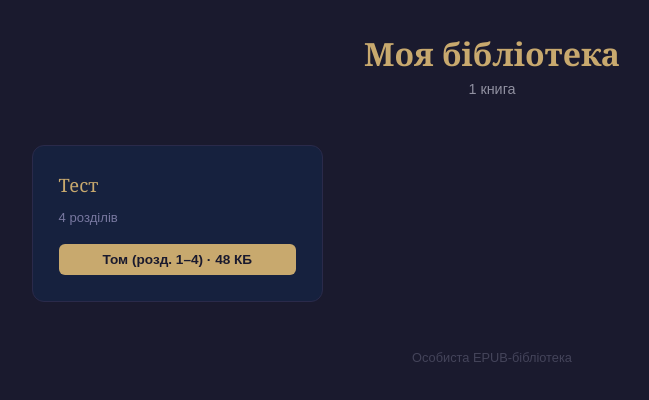
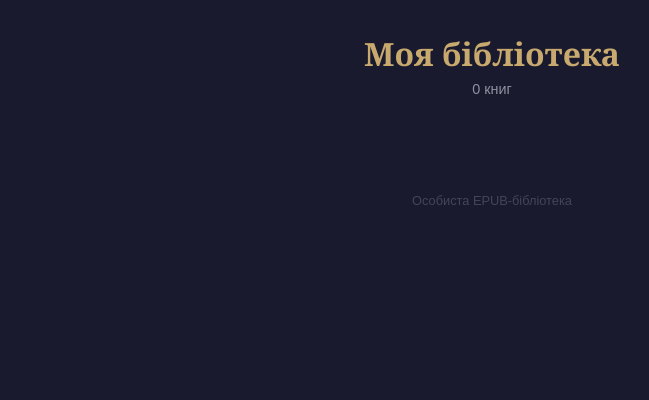
Before and after one commit to damorest/witch-book, a plain HTML site: page index.html in a window 1280 px wide. Shown: the whole page, without its empty margins (148-797 px from the left). Drawn offline with Linux system fonts and the light colour scheme.

Commit message:
Library: remove «test»

```diff
--- a/index.html
+++ b/index.html
@@ -60,16 +60,9 @@
 <body>
   <header>
     <h1>Моя бібліотека</h1>
-    <p>1 книга</p>
+    <p>0 книг</p>
   </header>
   <div class="library">
-  <div class="card">
-    <div class="card-title">Тест</div>
-    <div class="card-meta">4 розділів</div>
-    <div class="downloads">
-      <a class="btn" href="books/test/test_vol_1.epub" download>Том (розд. 1–4) · 48 КБ</a>
-    </div>
-  </div>
   </div>
   <footer>Особиста EPUB-бібліотека</footer>
 </body>
```
